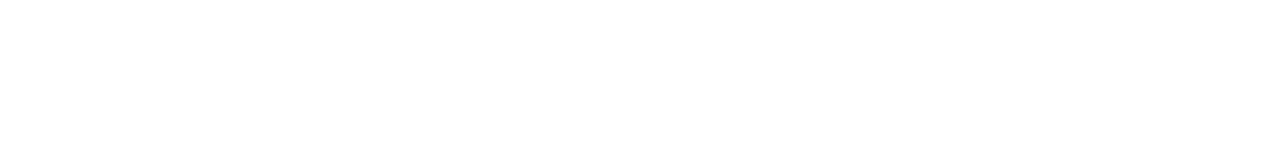
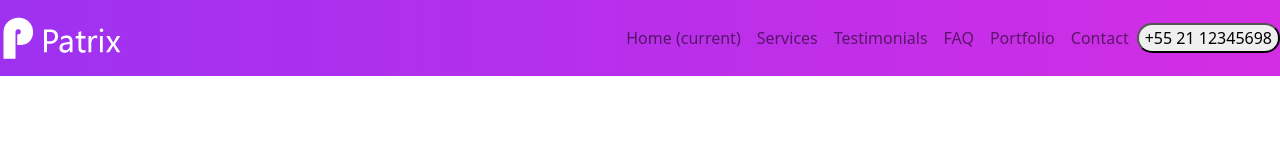
Before and after one commit to knowthyselfBR/portfolio-with-sass-bootstrap, a website: page index.html in a window 1280 px wide. Drawn offline with Linux system fonts and the light colour scheme.

Commit message:
Implementação de NAVBAR

```diff
--- a/index.html
+++ b/index.html
@@ -11,6 +11,37 @@
 
     <!-- START THE NAVBAR SECTION -->
 
+    <nav class="navbar navbar-expand-lg navbar-light menu">
+        <a class="navbar-brand" href="#">
+            <img src="images/logo.png" alt="Logo image" />
+        </a>
+        <button class="navbar-toggler" type="button" data-toggle="collapse" data-target="#navbarNav" aria-controls="navbarNav" aria-expanded="false" aria-label="Toggle navigation">
+          <span class="navbar-toggler-icon"></span>
+        </button>
+        <div class="collapse navbar-collapse justify-content-end" id="navbarNav">
+          <ul class="navbar-nav">
+            <li class="nav-item active">
+              <a class="nav-link" href="#">Home <span class="sr-only">(current)</span></a>
+            </li>
+            <li class="nav-item">
+              <a class="nav-link" href="#">Services</a>
+            </li>
+            <li class="nav-item">
+              <a class="nav-link" href="#">Testimonials</a>
+            </li>
+            <li class="nav-item">
+              <a class="nav-link" href="#">FAQ</a>
+            </li>
+            <li class="nav-item">
+              <a class="nav-link" href="#">Portfolio</a>
+            </li>
+            <li class="nav-item">
+              <a class="nav-link" href="#">Contact</a>
+            </li>
+          </ul>
+          <button type="button" class="rounded-pill">+55 21 12345698</button>
+        </div>
+      </nav>
 
 
 
--- a/scss/sections/_navbar.scss
+++ b/scss/sections/_navbar.scss
@@ -0,0 +1,4 @@
+@use '../custom' as *;
+.menu {
+    background: linear-gradient(to right,rgba($primary, 0.95), rgba($secondary, 0.95));
+}
```
Also changed, not shown: assets/css/style.css, images/logo.png (added), 1 other file.
